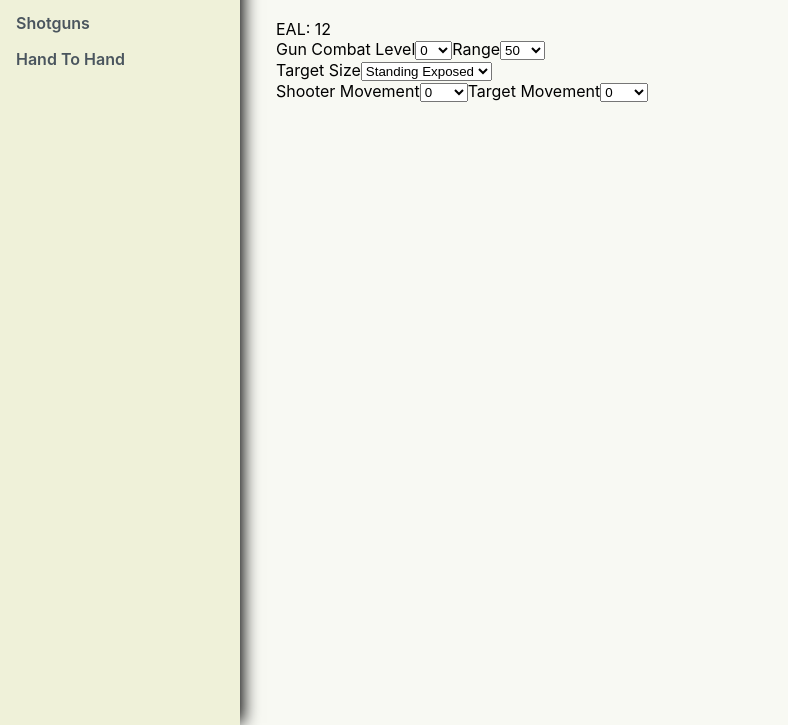
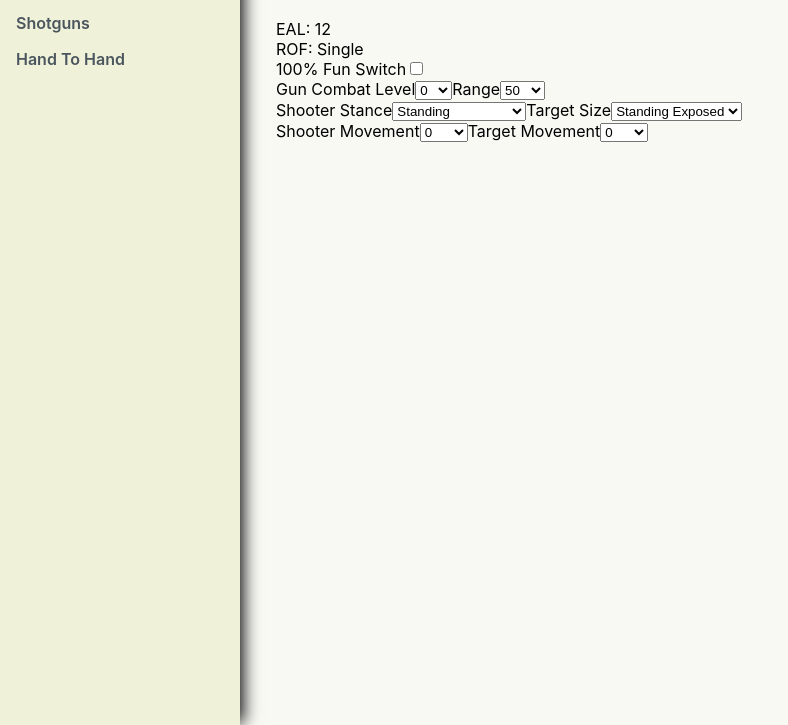
Before and after one commit to mp40/pccs-gatsby, a Gatsby site: page /shooting in a window 1280 px wide. Shown: the part 75-800 px from the top of the page, without its empty margins (0-788 px from the left). Built offline with nearby package versions, Linux system fonts and the light colour scheme; Gatsby itself is replaced by a stand-in of ours.

Commit message:
add shooter stance and auto

```diff
--- a/src/components/shooting/data.js
+++ b/src/components/shooting/data.js
@@ -77,6 +77,15 @@ export const targetSizeMods = {
   "Low Prone": [1, 0, 5],
 };
 
+export const shooterStanceMods = {
+  Standing: 0,
+  "Standing & Braced ": 4,
+  Kneeling: 3,
+  "Kneeling & Braced": 5,
+  Prone: 6,
+  "Prone & Braced": 7,
+};
+
 export const movement = [0, 0.25, 0.5, 1, 1.5, 2, 2.5, 3];
 
 // HPI: [10, 20, 40, 70, 100]
--- a/src/components/shooting/index.jsx
+++ b/src/components/shooting/index.jsx
@@ -2,6 +2,7 @@ import React, { useState, useEffect } from "react";
 import {
   salTable,
   rangeTable,
+  shooterStanceMods,
   targetSizeMods,
   movement,
   getMovementMod,
@@ -11,6 +12,7 @@ const Shooting = () => {
   const [eal, setEal] = useState(null);
   const [gunLevel, setGunLevel] = useState(0);
   const [range, setRange] = useState(50);
+  const [shooterStance, setShooterStance] = useState("Standing");
   const [targetSize, setTargetSize] = useState("Standing Exposed");
   const [auto, setAuto] = useState(false);
   const [shooterMovement, setShooterMovement] = useState(0);
@@ -20,23 +22,42 @@ const Shooting = () => {
     const sal = salTable[gunLevel];
     const rangeEal = rangeTable[range];
 
-    const sizeEal = targetSizeMods[targetSize][0];
+    const stanceEal = shooterStanceMods[shooterStance];
+    const sizeEal = targetSizeMods[targetSize][auto ? 1 : 0];
 
     const movementEal = getMovementMod(shooterMovement, targetMovement, range);
-    console.log("shooter", shooterMovement);
-    console.log("target", targetMovement);
-    console.log("P>", targetMovement + shooterMovement);
-    console.log("eal>", movementEal);
 
-    const updated = sal + rangeEal + sizeEal + movementEal;
+    const updated = sal + rangeEal + stanceEal + sizeEal + movementEal;
 
     setEal(updated);
-  }, [gunLevel, range, targetSize, shooterMovement, targetMovement]);
+  }, [
+    gunLevel,
+    range,
+    shooterStance,
+    targetSize,
+    shooterMovement,
+    targetMovement,
+    auto,
+  ]);
 
   return (
     <div>
       <span>{`EAL: ${eal}`}</span>
+
       <form>
+        <label>
+          <span>{`ROF: ${auto ? "Auto" : "Single"}`}</span>
+          <br />
+          <span>100% Fun Switch</span>
+          <input
+            type="checkbox"
+            value={auto}
+            onChange={() => {
+              setAuto(!auto);
+            }}
+          ></input>
+        </label>
+        <br />
         <label>
           <span>Gun Combat Level</span>
           <select
@@ -72,6 +93,23 @@ const Shooting = () => {
           </select>
         </label>
         <br />
+        <label>
+          <span>Shooter Stance</span>
+          <select
+            value={shooterStance}
+            onChange={(e) => {
+              setShooterStance(e.target.value);
+            }}
+          >
+            {Object.keys(shooterStanceMods).map((stance) => {
+              return (
+                <option value={stance} key={stance}>
+                  {stance}
+                </option>
+              );
+            })}
+          </select>
+        </label>
         <label>
           <span>Target Size</span>
           <select
```
